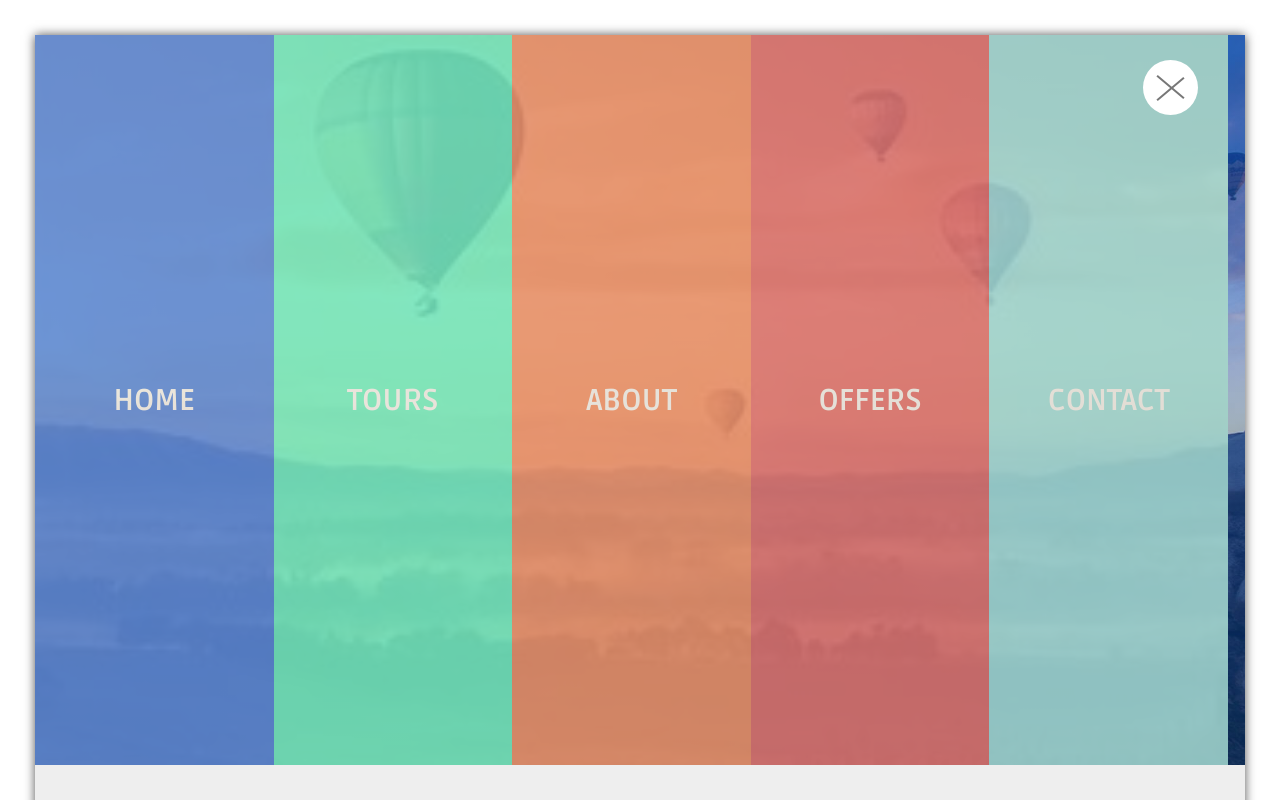
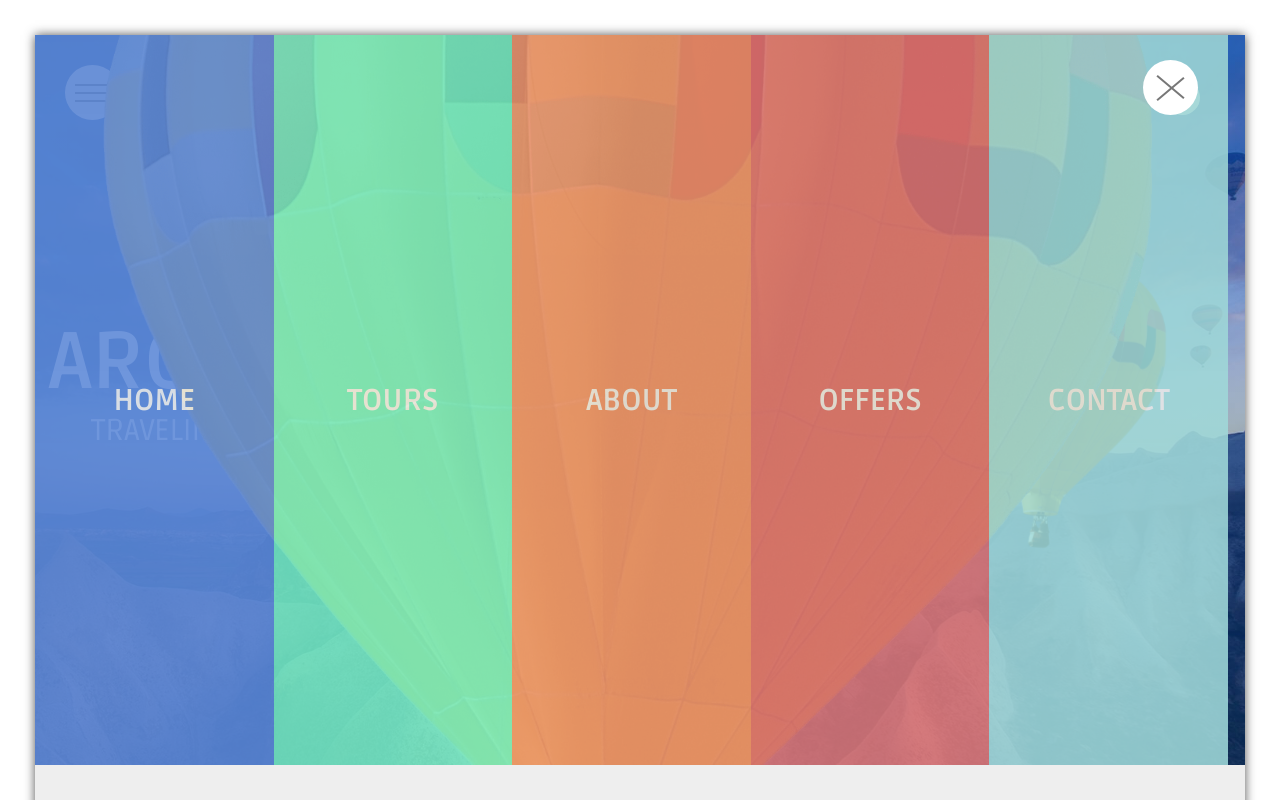
Before and after one commit to khadija12321/Animated-Responsive-Website, a plain HTML site: page index.html in a window 1280 px wide. Both pictures are taken after a click on the element 92 px from the left and 92 px from the top of the page. Shown: the top 800 px of the page. Drawn offline with Linux system fonts and the light colour scheme.

Commit message:
Update style.css

```diff
--- a/style.css
+++ b/style.css
@@ -71,7 +71,7 @@
   width: 100%;
   position: relative;
   background: linear-gradient(rgba(0, 0, 0, 0.5), rgba(0, 0, 0, 0.3)),
-    url(Assets/nabar\ hot\ baloon.jpg) center no-repeat;
+    url(Assets/yellow-hot-air-balloon-transparent-png-1.png) center no-repeat;
   background-size: cover;
   overflow-y: hidden;
 }
```
